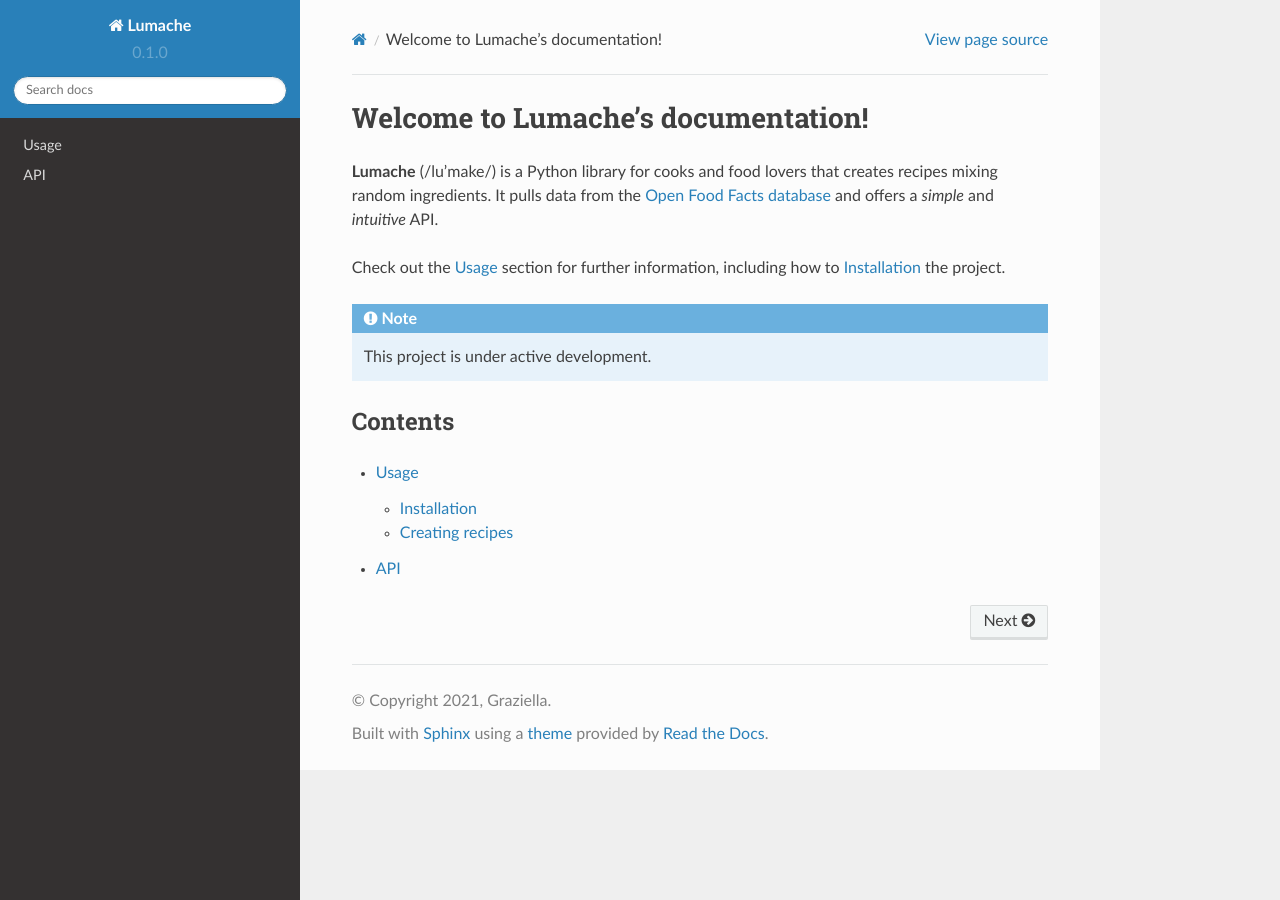
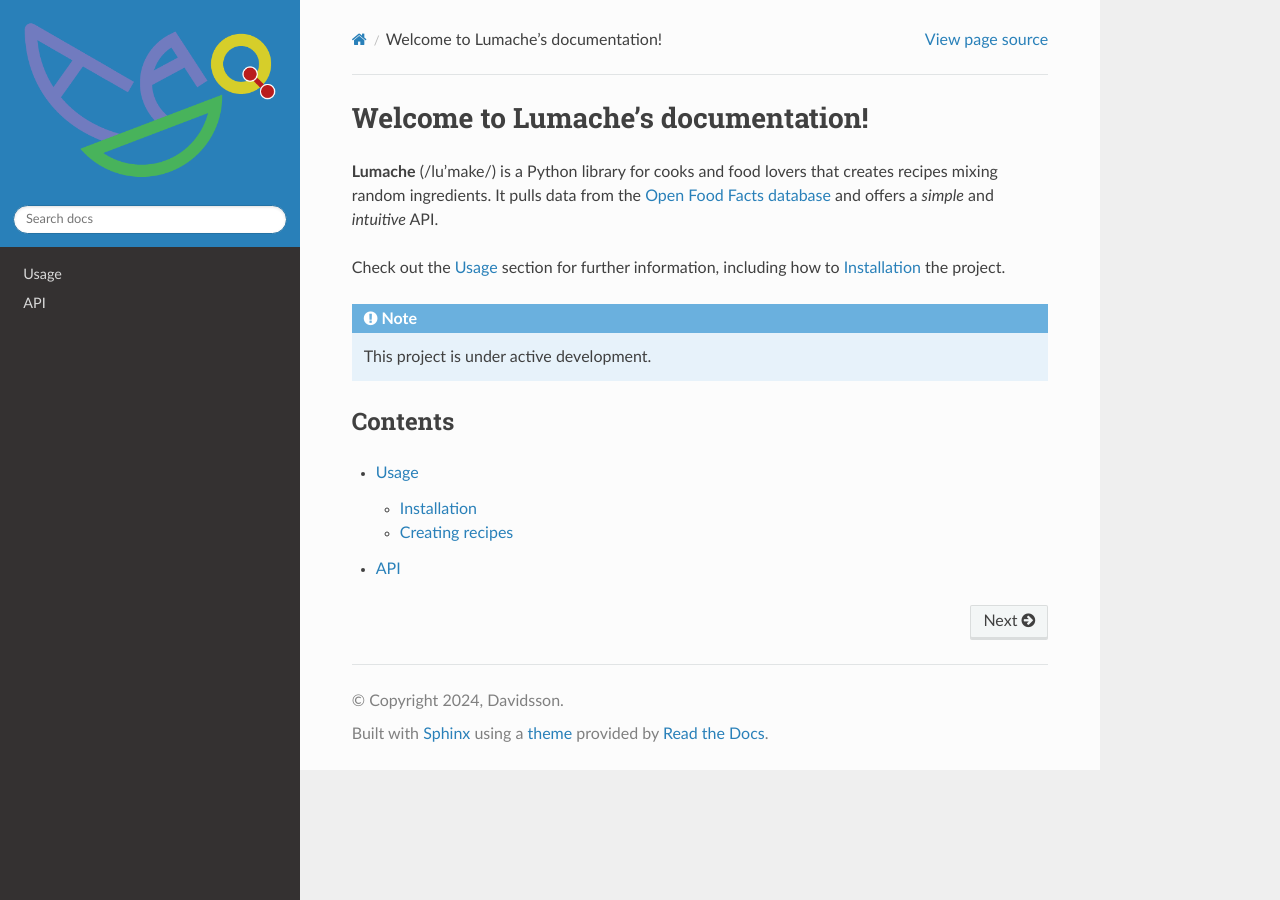
Before and after one commit to j-euler/adaq-doc, a Sphinx documentation site: the page built from docs/source/index.rst, in a window 1280 px wide. Built offline with Sphinx 7.4.7 and the Read the Docs theme 2.0.0, drawn with Linux system fonts in a browser that asks for light colours.

Commit message:
modied conf.py

```diff
--- a/docs/source/conf.py
+++ b/docs/source/conf.py
@@ -1,13 +1,18 @@
 # Configuration file for the Sphinx documentation builder.
+
+import os
+import sys
+
+sys.path.insert(0, os.path.abspath('.'))
 
 # -- Project information
 
-project = 'Lumache'
-copyright = '2021, Graziella'
-author = 'Graziella'
+project = 'ADAQ-doc'
+copyright = '2024, Davidsson'
+author = 'Joel Davidsson'
 
 release = '0.1'
-version = '0.1.0'
+#version = '0.1.0'
 
 # -- General configuration
 
@@ -17,6 +22,8 @@
     'sphinx.ext.autodoc',
     'sphinx.ext.autosummary',
     'sphinx.ext.intersphinx',
+    'sphinx.ext.mathjax',
+    'sphinx.ext.viewcode',
 ]
 
 intersphinx_mapping = {
@@ -30,6 +37,14 @@
 # -- Options for HTML output
 
 html_theme = 'sphinx_rtd_theme'
+html_favicon = 'favicon.png'
+
+html_logo = 'ADAQ_logo_header.png'
+html_theme_options = {
+    'logo_only': True,
+    'display_version': False,
+#    'style_nav_header_background': '#800000'
+}
 
 # -- Options for EPUB output
-epub_show_urls = 'footnote'
+#epub_show_urls = 'footnote'
```
Also changed, not shown: docs/source/ADAQ_logo_header.png (added).
